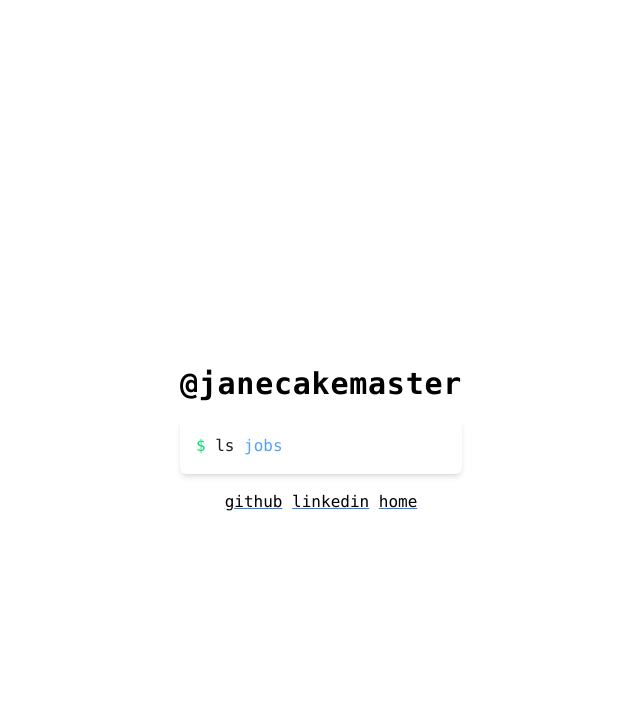
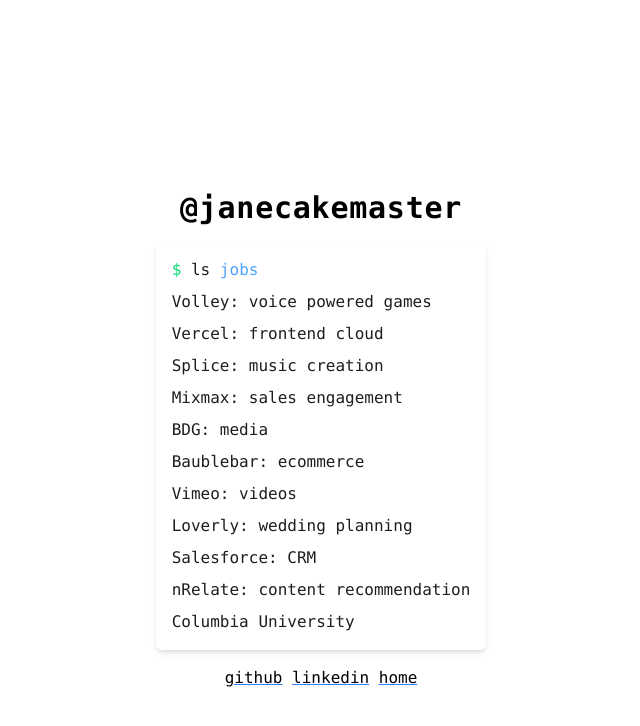
Before and after one commit to janecakemaster/janecakemaster.github.io, a React (Vite) app: page / in a window 1280 px wide. Both pictures are taken after a click on the button "resume". Shown: the top 726 px of the page, without its empty margins (319-959 px from the left). Built offline with nearby package versions, Linux system fonts and the light colour scheme.

Commit message:
add to resume

```diff
--- a/src/Resume/index.tsx
+++ b/src/Resume/index.tsx
@@ -1,4 +1,32 @@
+import { useState } from "react";
 import { Prompt } from "./Prompt";
+
+type ResumeItemProps = {
+  company: string;
+  items: string[];
+};
+
+function ResumeItem({ company, items }: ResumeItemProps) {
+  const [showDetails, setShowDetails] = useState(false);
+
+  return (
+    <li>
+      <button
+        onClick={() => setShowDetails(!showDetails)}
+        className="hover:text-blue-400 transition-colors text-left w-full"
+      >
+        {company}
+      </button>
+      {showDetails && (
+        <ul className="ml-4 mt-2 space-y-1 text-sm opacity-80">
+          {items.map((item, i) => (
+            <li key={i}>• {item}</li>
+          ))}
+        </ul>
+      )}
+    </li>
+  );
+}
 
 function Resume() {
   return (
@@ -6,6 +34,90 @@
       <p>
         <Prompt /> ls <span className="text-blue-400">jobs</span>
       </p>
+      <ul className="space-y-2 mt-2">
+        <ResumeItem
+          company="Volley: voice powered games"
+          items={[
+            "mobile apps",
+            "game platform architecture",
+            "typescript",
+            "react",
+          ]}
+        />
+
+        <ResumeItem
+          company="Vercel: frontend cloud"
+          items={[
+            "enterprise billing infrastructure",
+            "usage data pipelines",
+            "typescript",
+          ]}
+        />
+
+        <ResumeItem
+          company="Splice: music creation"
+          items={["platform modernization", "golang"]}
+        />
+
+        <ResumeItem
+          company="Mixmax: sales engagement"
+          items={["Sidechat", "email collaboration", "typescript", "react"]}
+        />
+
+        <ResumeItem
+          company="BDG: media"
+          items={[
+            "auth",
+            "content migration",
+            "graph data",
+            "design system",
+            "typescript",
+            "preact",
+            "ember",
+          ]}
+        />
+
+        <ResumeItem
+          company="Baublebar: ecommerce"
+          items={[
+            "product detail page",
+            "design system",
+            "javascript",
+            "react",
+          ]}
+        />
+
+        <ResumeItem
+          company="Vimeo: videos"
+          items={[
+            "mobile web",
+            "accessibility",
+            "payment flows",
+            "javascript",
+            "php",
+          ]}
+        />
+
+        <ResumeItem
+          company="Loverly: wedding planning"
+          items={["wordpress", "javascript", "php"]}
+        />
+
+        <ResumeItem
+          company="Salesforce: CRM"
+          items={["UI framework", "developer sandbox", "javascript", "java"]}
+        />
+
+        <ResumeItem
+          company="nRelate: content recommendation"
+          items={["wordpress", "jquery", "php"]}
+        />
+
+        <ResumeItem
+          company="Columbia University"
+          items={["B.A. Computer Science", "a cappella", "hackathons"]}
+        />
+      </ul>
     </>
   );
 }
```
